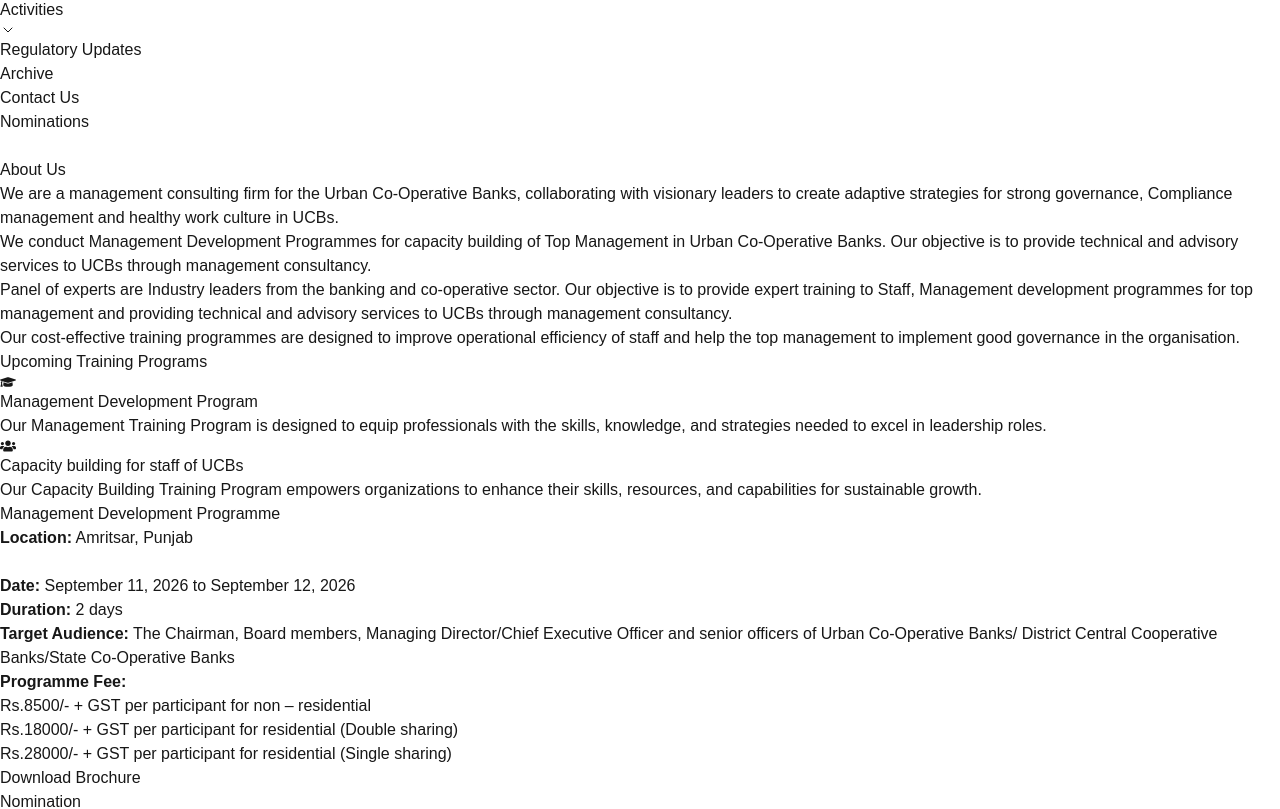
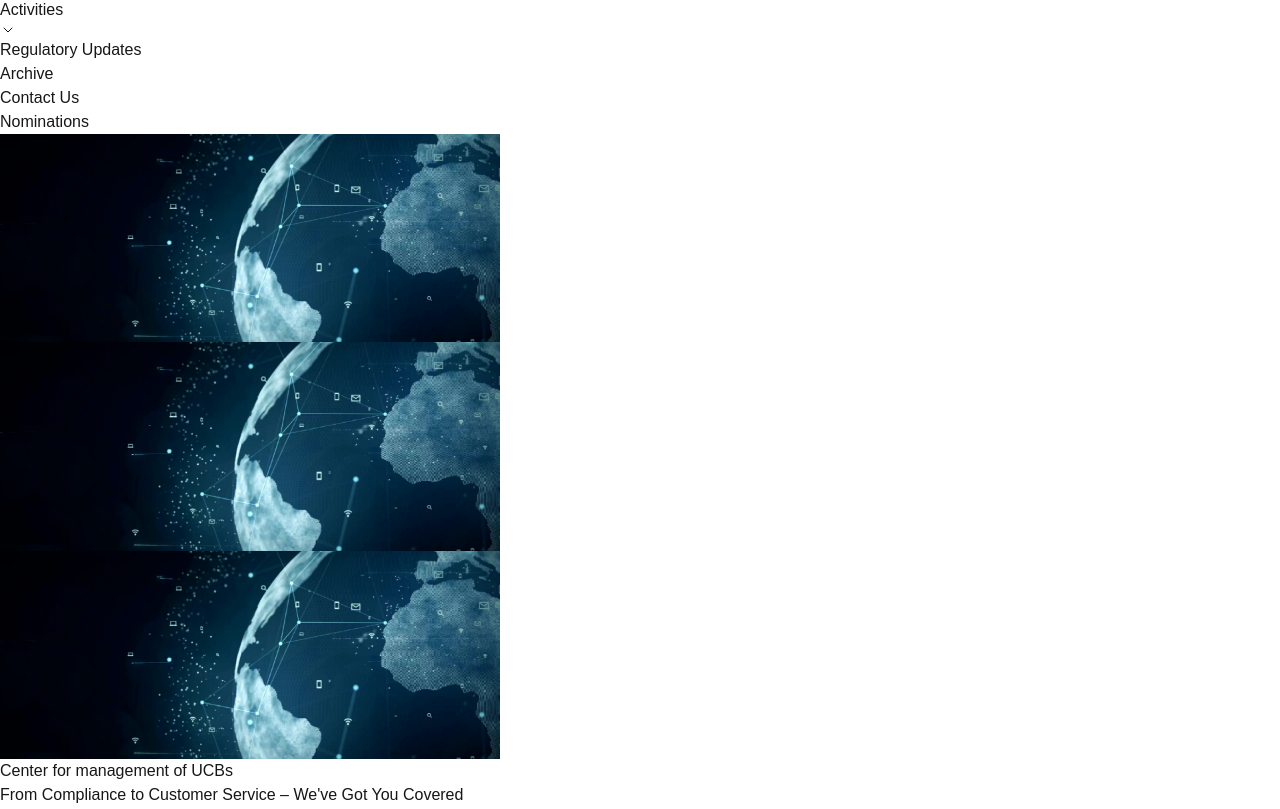
Before and after one commit to shivanshu32/centermucbs, a Next.js app: page / in a window 1280 px wide. Shown: the part 2820-3629 px from the top of the page. Built offline with nearby package versions, Linux system fonts and the light colour scheme.

Commit message:
Restore old hero section with b13.jpg background

```diff
--- a/src/app/components/hero.tsx
+++ b/src/app/components/hero.tsx
@@ -1,67 +1,87 @@
-"use client"
-import React, { useState, useEffect } from 'react'
+import React from 'react'
 import Image from 'next/image'
 
-const slides = [
-  { src: '/slider1.png', alt: 'Slide 1' },
-  { src: '/slider2.png', alt: 'Slide 2' },
-  { src: '/slider3.png', alt: 'Slide 3' },
-  { src: '/slider4.png', alt: 'Slide 4' },
-  { src: '/slider5.png', alt: 'Slide 5' },
-  { src: '/slider6.png', alt: 'Slide 6' },
-  { src: '/slider7.png', alt: 'Slide 7' },
-]
 
 export default function Hero() {
-  const [current, setCurrent] = useState(0)
+  return (
 
-  useEffect(() => {
-    const timer = setInterval(() => {
-      setCurrent((prev) => (prev + 1) % slides.length)
-    }, 4000)
-    return () => clearInterval(timer)
-  }, [])
+    <div className="overflow-y-hidden">
+    <div className="relative flex justify-start items-end md:justify-start md:items-end">
+    <Image
+      src="/b13.jpg"
+      width={500}
+      height={500}
+      alt="background"
+      className="hidden lg:block w-full"
+    />
+    <Image
+      src="/b13.jpg"
+      width={500}
+      height={500}
+      alt="background"
+      className="md:block lg:hidden hidden w-full"
+    />
+    <Image
+      src="/b13.jpg"
+      width={500}
+      height={500}
+      alt="background"
+      className="md:hidden w-full"
+    />
+      {/* <img className="hidden lg:block w-full" src="/b13.jpg" alt="christmas tree" />
+      <img className="md:block lg:hidden hidden w-full " src="/b13.jpg" alt="christmas tree" />
+      <img className="md:hidden w-full " src="/b13.jpg" alt="christmas tree" /> */}
+      {/* <div className="w-40 md:w-48 lg:w-72 flex absolute justify-start flex-col md:flex-row items-center mx-4 py-8 sm:py-10 md:py-10 xl:py-20 md:mx-8 lg:mx-20 xl:mx-20"> */}
 
-  const goToSlide = (index: number) => setCurrent(index)
 
-  return (
-    <div className="overflow-hidden relative w-full">
-      <div className="relative h-[40vh] md:h-[70vh] lg:h-[80vh] w-full">
-        {slides.map((slide, index) => (
-          <div
-            key={index}
-            className={`absolute inset-0 transition-opacity duration-700 ease-in-out ${
-              index === current ? 'opacity-100' : 'opacity-0'
-            }`}
-          >
-            <Image
-              src={slide.src}
-              alt={slide.alt}
-              fill
-              priority={index === 0}
-              className="object-cover w-full h-full"
-            />
-          </div>
-        ))}
+      <div className="absolute top-1/2 md:left-1/4 left-1/2 md:w-[40%] md:text-start text-center  transform -translate-x-1/2 -translate-y-1/2 text-white">
+               <h1 className="md:text-4xl text-xl mx-auto  md:my-3 uppercase font-bold">
+               Center for management of UCBs
+               </h1>
 
-        {/* Background overlay */}
-        <div className="absolute inset-0 bg-black/40 z-[5]" />
+               <p className="md:text-xl text-base font-semibold hidden lg:block w-full">
+               From Compliance to Customer Service – We've Got You Covered
+               </p>
+             </div>
 
-        {/* Dots */}
-        <div className="absolute bottom-4 left-1/2 -translate-x-1/2 z-20 flex gap-2">
-          {slides.map((_, index) => (
-            <button
-              key={index}
-              type="button"
-              aria-label={`Go to slide ${index + 1}`}
-              onClick={() => goToSlide(index)}
-              className={`h-2.5 w-2.5 rounded-full transition-all ${
-                index === current ? 'bg-white w-6' : 'bg-white/50 hover:bg-white/80'
-              }`}
-            />
-          ))}
-        </div>
-      </div>
+        {/* <div className="h-full flex z-10 justify-start items-start flex-col ">
+          <p className="text-xl md:text-2xl xl:text-4xl leading-5 md:leading-6  font-bold md:font-semibold lg:leading-9 text-gray-100 md:text-gray-600">SS <span className="italic font-semibold">21</span></p>
+          <p className="mt-4 text-base leading-normal text-white md:text-gray-700">Start off the new year by hitting the ground running with this purpose built workman’s bag. A culmination of productivity and luxury</p>
+          <a href="javascript:void(0)" className="mt-6 text-lg lg:text-xl font-semibold leading-5 hover:underline underline-offset-2 text-gray-100 md:text-gray-800">Shop Now</a>
+        </div> */}
+      {/* </div> */}
     </div>
+  </div>
+
+    // <>
+    // <div className="h-[30vh] md:h-[80vh] w-full relative overflow-hidden"
+    //         >
+    //           {/* Background Image */}
+    //           <div
+    //             style={{
+    //               backgroundImage: `url("/b13.jpg")`,
+    //               backgroundSize: "cover",
+    //               backgroundPosition: "center",
+    //               position: "absolute",
+    //               top: "-10%",
+    //               left: "-10%",
+    //               right: "-10%",
+    //               bottom: "-10%",
+    //               zIndex: "-1",
+    //             }}
+
+    //           />
+    //         </div>
+    //         {/* Text Content */}
+    //         <div className="absolute top-1/2 md:left-1/3 left-1/2 md:w-[40%] md:text-start text-center  transform -translate-x-1/2 -translate-y-1/2 text-white">
+    //           <h1 className="md:text-5xl text-xl mx-auto  md:my-3 uppercase font-bold">
+    //           Driving Excellence in Cooperative Banking
+    //           </h1>
+    //
+    //           <p className="md:text-xl text-base font-semibold">
+    //           From Compliance to Customer Service – We've Got You Covered
+    //           </p>
+    //         </div>
+    //         </>
   )
 }
```
